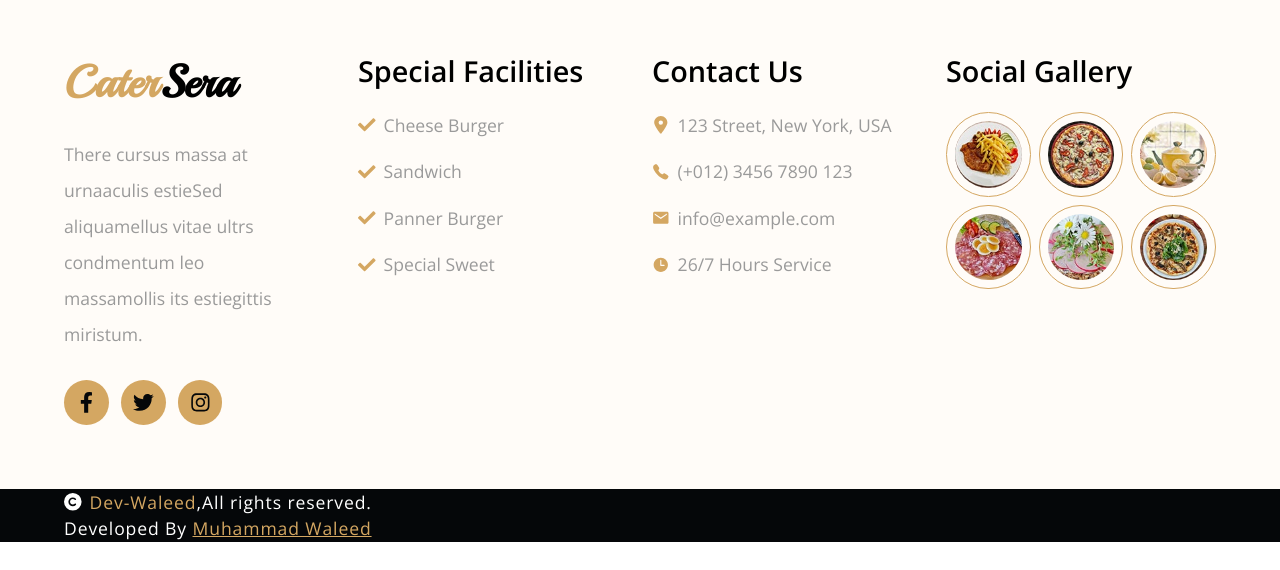
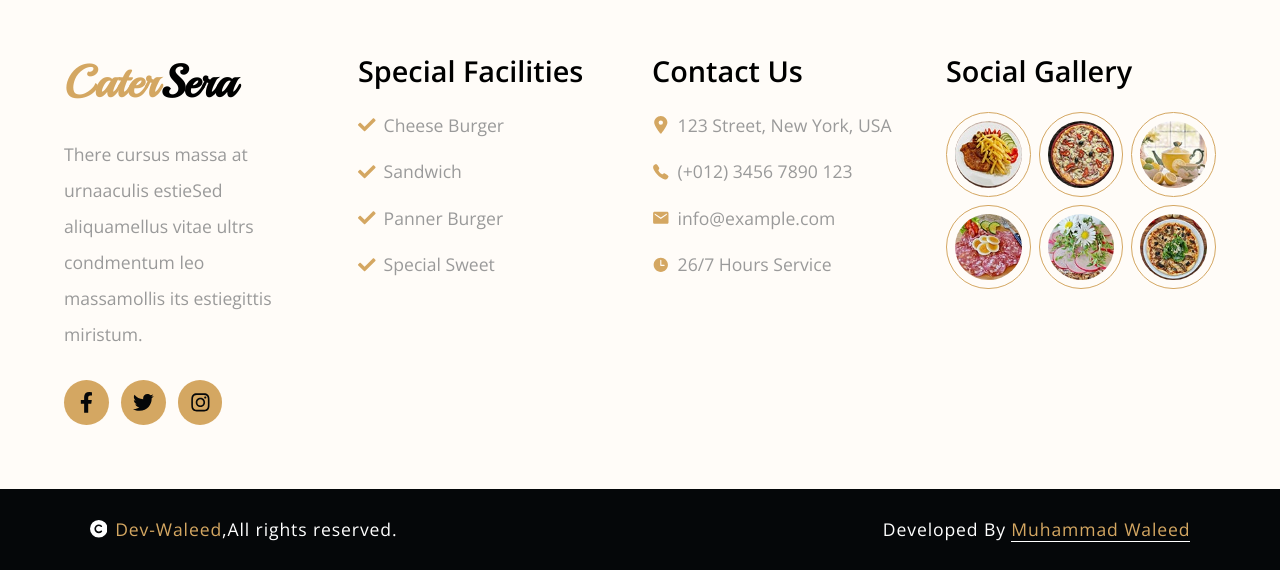
Before and after one commit to chwaleed/Resturant_Website, a React (Vite) app: page / in a window 1280 px wide. Shown: the part 10984-11554 px from the top of the page. Before the commit the page ends 11526 px from the top, so only its background shows below. Built offline with nearby package versions, Linux system fonts and the light colour scheme.

Commit message:
footer comptleted

```diff
--- a/src/pages/Footer/Footer.jsx
+++ b/src/pages/Footer/Footer.jsx
@@ -129,19 +129,24 @@ function Footer() {
           </div>
         </div>
       </div>
-      <div className="bg-dark px-[5%]">
-        <h1 className="flex items-center text-[1.1rem]     tracking-wider text-white">
+      <div className="bg-dark flex justify-between items-center gap-5 max-md:flex-col py-[1.7rem] px-[7%]">
+        <h1 className="flex items-center text-nowrap  md:text-[1.1rem]     tracking-wider text-white">
           <FaCopyright className="mr-2" />
-          <a href="https://dev-waleed.netlify.app/" className="text-primary">
+          <a
+            href="https://dev-waleed.netlify.app/"
+            target="_blank"
+            className="text-primary text-nowrap hover:opacity-80"
+          >
             Dev-Waleed
           </a>
           ,All rights reserved.
         </h1>
-        <h1 className=" text-[1.1rem]     tracking-wider text-white">
+        <h1 className=" md:text-[1.1rem]  text-nowrap     tracking-wider text-white">
           Developed By{" "}
           <a
             href="https://dev-waleed.netlify.app/"
-            className="text-primary underline"
+            target="_blank"
+            className="border-b-[1px] hover:opacity-80 text-primary border-white  "
           >
             Muhammad Waleed
           </a>{" "}
```
